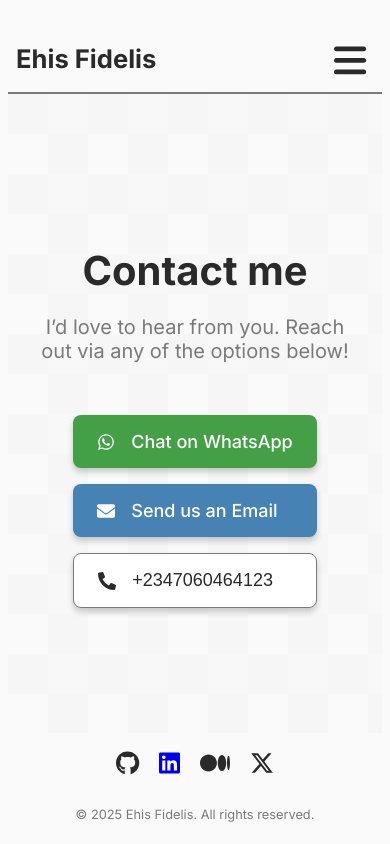
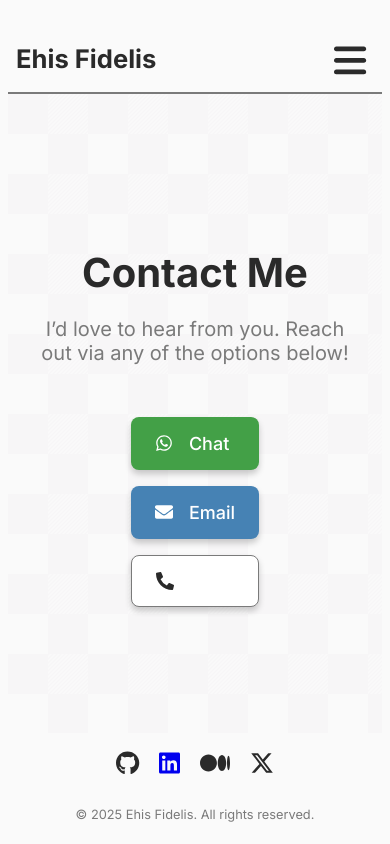
Before and after one commit to ehis-io/ehis-portfolio, a Next.js app: page /contact in a window 390 px wide. Built offline with nearby package versions, Linux system fonts and the light colour scheme.

Commit message:
fix phone number

```diff
--- a/app/contact/page.tsx
+++ b/app/contact/page.tsx
@@ -5,13 +5,19 @@ import { FaWhatsapp, FaEnvelope, FaPhoneAlt } from 'react-icons/fa'
 import styles from './contact.module.css'
 
 export default function ContactUs() {
+  const [revealed, setRevealed] = useState(false)
   const [copied, setCopied] = useState(false)
 
+  // Obfuscated phone number
+  const phoneNumber = `+234${'706'}${'046'}${'4123'}`
+
   const handleCopy = async () => {
+    if (!revealed) return
+
     try {
-      await navigator.clipboard.writeText('+2348161331780')
+      await navigator.clipboard.writeText(phoneNumber)
       setCopied(true)
-      setTimeout(() => setCopied(false), 2000) // reset after 2s
+      setTimeout(() => setCopied(false), 2000)
     } catch (err) {
       console.error('Failed to copy:', err)
     }
@@ -20,14 +26,14 @@ export default function ContactUs() {
   return (
     <div className={styles.container}>
       <div className={styles.header}>
-        <h1 className={styles.title}>Contact me</h1>
+        <h1 className={styles.title}>Contact Me</h1>
         <p className={styles.subtitle}>
-          I&rsquo;d love to hear from you. Reach out via any of the options
-          below!
+          I’d love to hear from you. Reach out via any of the options below!
         </p>
       </div>
 
       <div className={styles.links}>
+        {/* WhatsApp */}
         <a
           href="https://wa.me/2347060464123"
           target="_blank"
@@ -35,9 +41,10 @@ export default function ContactUs() {
           className={`${styles.link} ${styles.whatsapp}`}
         >
           <FaWhatsapp className="text-2xl" />
-          <span>Chat on WhatsApp</span>
+          <span>Chat</span>
         </a>
 
+        {/* Email */}
         <a
           href="mailto:meelisfidelis@gmail.com"
           target="_blank"
@@ -45,16 +52,16 @@ export default function ContactUs() {
           className={`${styles.link} ${styles.email}`}
         >
           <FaEnvelope className="text-2xl" />
-          <span>Send us an Email</span>
+          <span>Email</span>
         </a>
 
-        {/* Click-to-copy phone number */}
+        {/* Reveal + Copy Phone Number */}
         <button
           className={`${styles.link} ${styles.phone}`}
-          onClick={handleCopy}
+          onClick={revealed ? handleCopy : () => setRevealed(true)}
         >
           <FaPhoneAlt className="text-2xl text-yellow-500" />
-          <span>{copied ? 'Copied!' : '+2347060464123'}</span>
+          <span>{revealed ? (copied ? 'Copied!' : phoneNumber) : ''}</span>
         </button>
       </div>
     </div>
```
